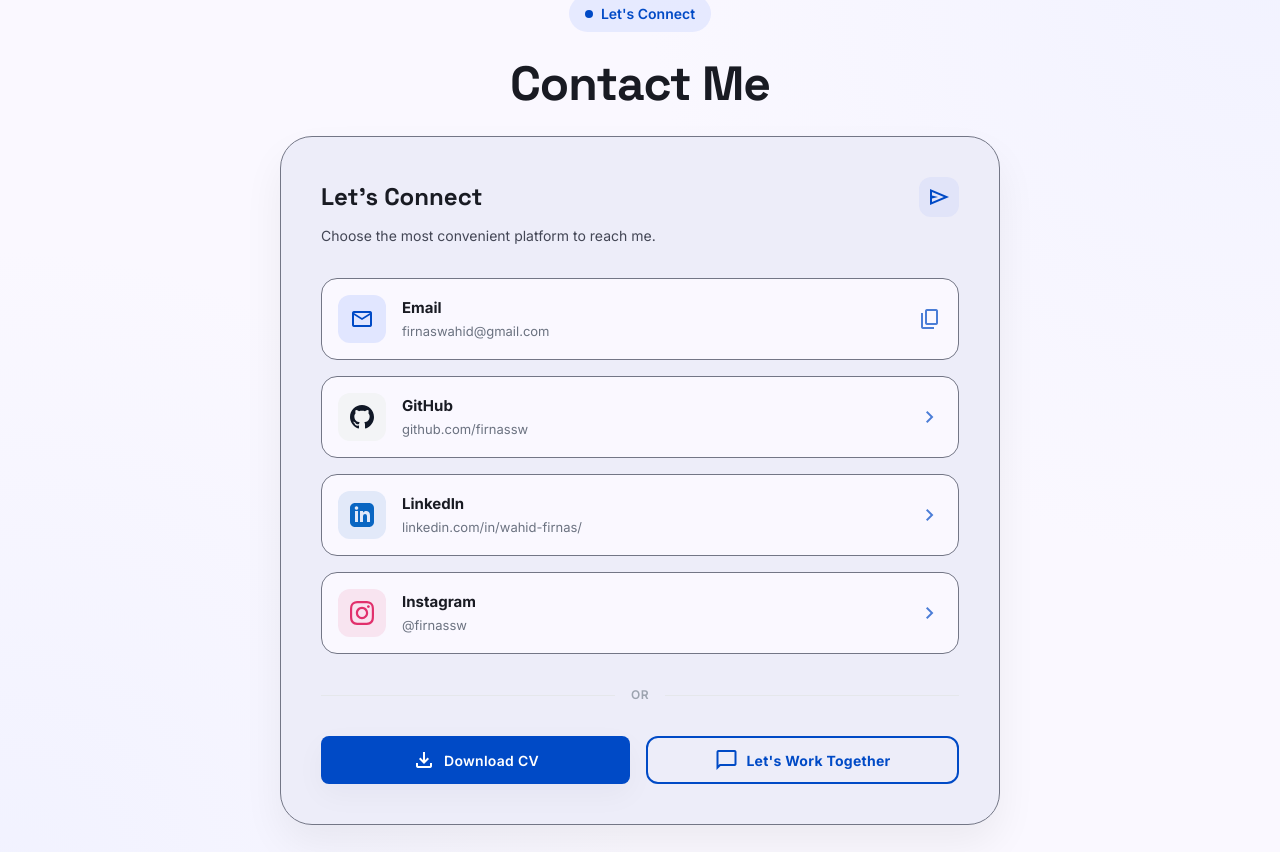
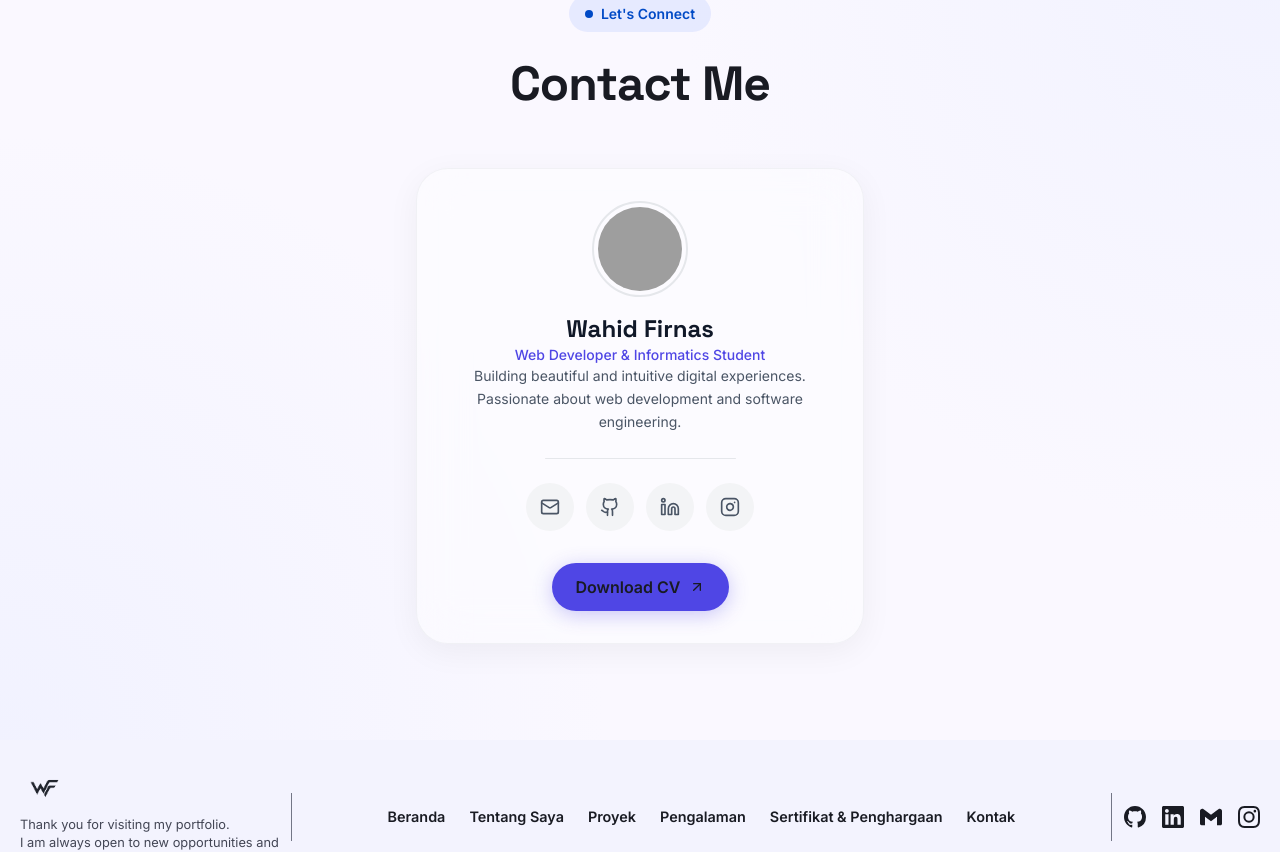
Before and after one commit to firnassw/Portofolio, a Next.js app: page / in a window 1280 px wide. Shown: the part 5948-6800 px from the top of the page. Built offline with nearby package versions, Linux system fonts and the light colour scheme; grey boxes are pictures that could not be loaded; a web font is replaced by a local one.

Commit message:
Replace Contact section with GlassmorphismProfileCard

```diff
--- a/src/app/page.tsx
+++ b/src/app/page.tsx
@@ -5,8 +5,9 @@ import React, { useEffect, useState } from 'react';
 import Link from 'next/link';
 import { Gallery6 } from "@/components/blocks/gallery6";
 import DiscreteTabs from "@/components/ui/discrete-tab";
+import { GlassmorphismProfileCard } from "@/components/ui/profile-card-1";
 import { AnimatedSocialIcons } from "@/components/ui/floating-action-button";
-import { Code, Award, Trophy, Mail } from "lucide-react";
+import { Code, Award, Trophy, Mail, Github, Linkedin, Instagram } from "lucide-react";
 import { projectsItems } from "@/data/projects";
 
 
@@ -1079,82 +1080,32 @@ export default function Home() {
 
     <section className="section section-tint contact-hero-section" id="contact">
       <div className="section-inner contact-grid-new">
-        <div className="contact-content-container">
-          <div className="pill-label" style={{ "margin": "0 auto 1rem", "display": "inline-flex", "alignSelf": "center" } as React.CSSProperties}>
+        <div className="contact-content-container w-full">
+          <div className="pill-label" style={{ margin: "0 auto 1rem", display: "inline-flex", alignSelf: "center" }}>
             <span className="dot"></span> Let's Connect
           </div>
-          <h2 className="contact-title" style={{ "marginBottom": "1rem" } as React.CSSProperties}>Contact Me</h2>
+          <h2 className="contact-title" style={{ marginBottom: "1rem", textAlign: "center" }}>Contact Me</h2>
 
-          <div className="contact-main-card glass-card" style={{ "textAlign": "left" } as React.CSSProperties}>
-          <div className="card-header-flex">
-            <h3>Let's Connect</h3>
-            <div className="send-icon-btn"><span className="material-symbols-outlined">send</span></div>
-          </div>
-          <p className="card-subtext">Choose the most convenient platform to reach me.</p>
-
-          <div className="platform-list">
-            <a href="mailto:firnaswahid@gmail.com" className="platform-item">
-              <div className="platform-icon-box blue-box"><span className="material-symbols-outlined">mail</span></div>
-              <div className="platform-text">
-                <strong>Email</strong>
-                <span>firnaswahid@gmail.com</span>
-              </div>
-              <div className="platform-action"><span className="material-symbols-outlined">content_copy</span></div>
-            </a>
-
-            <a href="https://github.com/firnassw" target="_blank" className="platform-item">
-              <div className="platform-icon-box dark-box">
-                <svg viewBox="0 0 24 24" width="24" height="24" fill="currentColor">
-                  <path
-                    d="M12 0c-6.626 0-12 5.373-12 12 0 5.302 3.438 9.8 8.207 11.387.599.111.793-.261.793-.577v-2.234c-3.338.726-4.033-1.416-4.033-1.416-.546-1.387-1.333-1.756-1.333-1.756-1.089-.745.083-.729.083-.729 1.205.084 1.839 1.237 1.839 1.237 1.07 1.834 2.807 1.304 3.492.997.107-.775.418-1.305.762-1.604-2.665-.305-5.467-1.334-5.467-5.931 0-1.311.469-2.381 1.236-3.221-.124-.303-.535-1.524.117-3.176 0 0 1.008-.322 3.301 1.23.957-.266 1.983-.399 3.003-.404 1.02.005 2.047.138 3.006.404 2.291-1.552 3.297-1.23 3.297-1.23.653 1.653.242 2.874.118 3.176.77.84 1.235 1.911 1.235 3.221 0 4.609-2.807 5.624-5.479 5.921.43.372.823 1.102.823 2.222v3.293c0 .319.192.694.801.576 4.765-1.589 8.199-6.086 8.199-11.386 0-6.627-5.373-12-12-12z" />
-                </svg>
-              </div>
-              <div className="platform-text">
-                <strong>GitHub</strong>
-                <span>github.com/firnassw</span>
-              </div>
-              <div className="platform-action"><span className="material-symbols-outlined">chevron_right</span></div>
-            </a>
-
-            <a href="https://www.linkedin.com/in/wahid-firnas/" target="_blank" className="platform-item">
-              <div className="platform-icon-box linkedin-box">
-                <svg viewBox="0 0 24 24" width="24" height="24" fill="currentColor">
-                  <path
-                    d="M19 0h-14c-2.761 0-5 2.239-5 5v14c0 2.761 2.239 5 5 5h14c2.762 0 5-2.239 5-5v-14c0-2.761-2.238-5-5-5zm-11 19h-3v-11h3v11zm-1.5-12.268c-.966 0-1.75-.79-1.75-1.764s.784-1.764 1.75-1.764 1.75.79 1.75 1.764-.783 1.764-1.75 1.764zm13.5 12.268h-3v-5.604c0-3.368-4-3.113-4 0v5.604h-3v-11h3v1.765c1.396-2.586 7-2.777 7 2.476v6.759z" />
-                </svg>
-              </div>
-              <div className="platform-text">
-                <strong>LinkedIn</strong>
-                <span>linkedin.com/in/wahid-firnas/</span>
-              </div>
-              <div className="platform-action"><span className="material-symbols-outlined">chevron_right</span></div>
-            </a>
-
-            <a href="https://www.instagram.com/firnassw/" target="_blank" className="platform-item">
-              <div className="platform-icon-box insta-box">
-                <svg viewBox="0 0 24 24" width="24" height="24" fill="currentColor">
-                  <path
-                    d="M12 2.163c3.204 0 3.584.012 4.85.07 3.252.148 4.771 1.691 4.919 4.919.058 1.265.069 1.645.069 4.849 0 3.205-.012 3.584-.069 4.849-.149 3.225-1.664 4.771-4.919 4.919-1.266.058-1.644.07-4.85.07-3.204 0-3.584-.012-4.849-.07-3.26-.149-4.771-1.699-4.919-4.92-.058-1.265-.07-1.644-.07-4.849 0-3.204.013-3.583.07-4.849.149-3.227 1.664-4.771 4.919-4.919 1.266-.057 1.645-.069 4.849-.069zm0-2.163c-3.259 0-3.667.014-4.947.072-4.358.2-6.78 2.618-6.98 6.98-.059 1.281-.073 1.689-.073 4.948 0 3.259.014 3.668.072 4.948.2 4.358 2.618 6.78 6.98 6.98 1.281.058 1.689.072 4.948.072 3.259 0 3.668-.014 4.948-.072 4.354-.2 6.782-2.618 6.979-6.98.059-1.28.073-1.689.073-4.948 0-3.259-.014-3.667-.072-4.947-.196-4.354-2.617-6.78-6.979-6.98-1.281-.059-1.69-.073-4.949-.073zm0 5.838c-3.403 0-6.162 2.759-6.162 6.162s2.759 6.163 6.162 6.163 6.162-2.759 6.162-6.163c0-3.403-2.759-6.162-6.162-6.162zm0 10.162c-2.209 0-4-1.79-4-4 0-2.209 1.791-4 4-4s4 1.791 4 4c0 2.21-1.791 4-4 4zm6.406-11.845c-.796 0-1.441.645-1.441 1.44s.645 1.44 1.441 1.44c.795 0 1.439-.645 1.439-1.44s-.644-1.44-1.439-1.44z" />
-                </svg>
-              </div>
-              <div className="platform-text">
-                <strong>Instagram</strong>
-                <span>@firnassw</span>
-              </div>
-              <div className="platform-action"><span className="material-symbols-outlined">chevron_right</span></div>
-            </a>
-          </div>
-
-          <div className="or-divider"><span>OR</span></div>
-
-          <div className="action-buttons-row">
-            <a href="./sertifikat/cv.pdf" target="_blank" className="btn btn-primary btn-block"><span
-                className="material-symbols-outlined">download</span>
-              Download CV</a>
-            <a href="mailto:firnaswahid@gmail.com" className="btn btn-outline btn-block"><span
-                className="material-symbols-outlined">chat_bubble</span> Let's Work Together</a>
-          </div>
-        </div> </div> </div> </section>
+          <GlassmorphismProfileCard
+            avatarUrl="https://avatars.githubusercontent.com/u/89201977?v=4"
+            name="Wahid Firnas"
+            title="Web Developer & Informatics Student"
+            bio="Building beautiful and intuitive digital experiences. Passionate about web development and software engineering."
+            socialLinks={[
+              { id: 'email', icon: Mail, label: 'Email', href: 'mailto:firnaswahid@gmail.com' },
+              { id: 'github', icon: Github, label: 'GitHub', href: 'https://github.com/firnassw' },
+              { id: 'linkedin', icon: Linkedin, label: 'LinkedIn', href: 'https://www.linkedin.com/in/wahid-firnas/' },
+              { id: 'instagram', icon: Instagram, label: 'Instagram', href: 'https://www.instagram.com/firnassw/' },
+            ]}
+            actionButton={{
+              text: 'Download CV',
+              href: './sertifikat/cv.pdf',
+              target: '_blank'
+            }}
+          />
+        </div>
+      </div>
+    </section>
 
   </main>
 
--- /dev/null
+++ b/src/components/ui/profile-card-1.tsx
@@ -0,0 +1,105 @@
+"use client";
+
+import React, { useState } from 'react';
+import { Mail, Github, Linkedin, ArrowUpRight, Instagram } from 'lucide-react';
+
+export const GlassmorphismProfileCard = ({
+  avatarUrl,
+  name,
+  title,
+  bio,
+  socialLinks = [],
+  actionButton,
+}: {
+  avatarUrl: string;
+  name: string;
+  title: string;
+  bio: string;
+  socialLinks?: any[];
+  actionButton: any;
+}) => {
+  const [hoveredItem, setHoveredItem] = useState<string | null>(null);
+
+  return (
+    <div className="relative w-full max-w-md mx-auto my-8">
+      <div
+        className="relative flex flex-col items-center p-8 rounded-[2rem] border transition-all duration-500 ease-out backdrop-blur-xl bg-white/40 dark:bg-[#18181B]/40 border-gray-200/50 dark:border-white/10"
+        style={{
+          boxShadow: '0 8px 32px rgba(0, 0, 0, 0.05)',
+        }}
+      >
+        <div className="w-24 h-24 mb-4 rounded-full p-1 border-2 border-gray-200 dark:border-white/20">
+          <img
+            src={avatarUrl}
+            alt={`${name}'s Avatar`}
+            className="w-full h-full rounded-full object-cover"
+            onError={(e) => { (e.target as HTMLImageElement).onerror = null; (e.target as HTMLImageElement).src = `https://placehold.co/96x96/6366f1/white?text=${name.charAt(0)}`; }}
+          />
+        </div>
+
+        <h2 className="text-2xl font-bold text-gray-900 dark:text-gray-100">{name}</h2>
+        <p className="mt-1 text-sm font-medium text-[#4F46E5] dark:text-[#6366f1]">{title}</p>
+        <p className="mt-4 text-center text-sm leading-relaxed text-gray-600 dark:text-gray-400">{bio}</p>
+
+        <div className="w-1/2 h-px my-6 rounded-full bg-gray-200 dark:bg-gray-800" />
+
+        <div className="flex items-center justify-center gap-3">
+          {socialLinks.map((item) => (
+            <SocialButton key={item.id} item={item} setHoveredItem={setHoveredItem} hoveredItem={hoveredItem} />
+          ))}
+        </div>
+
+        <ActionButton action={actionButton} />
+      </div>
+
+      <div className="absolute inset-0 rounded-[2rem] -z-10 transition-all duration-500 ease-out blur-2xl opacity-30 bg-gradient-to-r from-indigo-500/50 to-purple-500/50 dark:opacity-20" />
+    </div>
+  );
+};
+
+const SocialButton = ({ item, setHoveredItem, hoveredItem }: any) => (
+  <div className="relative">
+    <a
+      href={item.href}
+      target="_blank"
+      rel="noopener noreferrer"
+      className="relative flex items-center justify-center w-12 h-12 rounded-full transition-all duration-300 ease-out group overflow-hidden bg-gray-100 dark:bg-gray-800 hover:bg-gray-200 dark:hover:bg-gray-700"
+      onMouseEnter={() => setHoveredItem(item.id)}
+      onMouseLeave={() => setHoveredItem(null)}
+      aria-label={item.label}
+    >
+      <div className="relative z-10 flex items-center justify-center">
+        <item.icon size={20} className="transition-all duration-200 ease-out text-gray-600 dark:text-gray-400 group-hover:text-gray-900 dark:group-hover:text-gray-100" />
+      </div>
+    </a>
+    <Tooltip item={item} hoveredItem={hoveredItem} />
+  </div>
+);
+
+const ActionButton = ({ action }: any) => (
+  <a
+    href={action.href}
+    target={action.target || "_blank"}
+    rel="noopener noreferrer"
+    className="flex items-center gap-2 px-6 py-3 mt-8 rounded-full font-semibold text-sm sm:text-base backdrop-blur-sm transition-all duration-300 ease-out hover:scale-[1.03] active:scale-95 group bg-[#4F46E5] hover:bg-[#4338CA] text-white"
+    style={{ boxShadow: '0 4px 20px rgba(79, 70, 229, 0.3)' }}
+  >
+    <span>{action.text}</span>
+    {action.icon ? (
+      <action.icon size={16} className="transition-transform duration-300 ease-out group-hover:scale-110" />
+    ) : (
+      <ArrowUpRight size={16} className="transition-transform duration-300 ease-out group-hover:rotate-45" />
+    )}
+  </a>
+);
+
+const Tooltip = ({ item, hoveredItem }: any) => (
+  <div
+    role="tooltip"
+    className={`absolute -top-12 left-1/2 -translate-x-1/2 z-50 px-3 py-1.5 rounded-lg backdrop-blur-md border text-xs font-medium whitespace-nowrap transition-all duration-300 ease-out pointer-events-none bg-gray-900 text-white dark:bg-gray-100 dark:text-gray-900 border-gray-800 dark:border-gray-200 ${hoveredItem === item.id ? 'opacity-100 translate-y-0' : 'opacity-0 translate-y-2'}`}
+    style={{ boxShadow: '0 4px 20px rgba(0,0,0,0.1)' }}
+  >
+    {item.label}
+    <div className="absolute -bottom-1 left-1/2 -translate-x-1/2 w-2 h-2 rotate-45 bg-gray-900 dark:bg-gray-100 border-b border-r border-gray-800 dark:border-gray-200" />
+  </div>
+);
```
